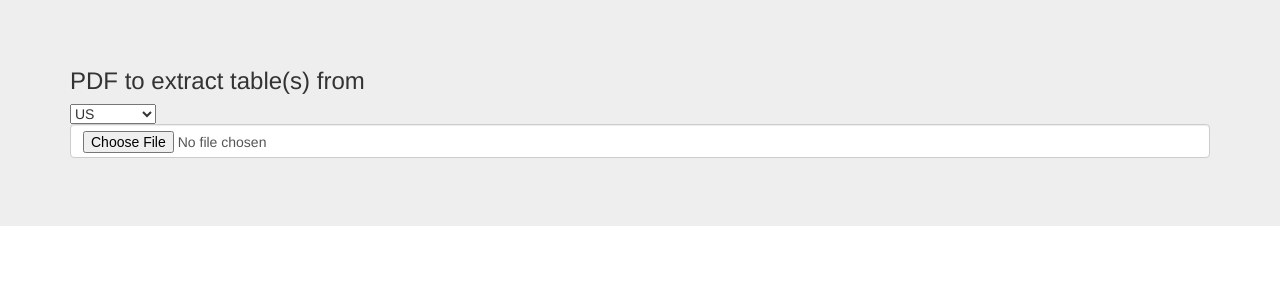
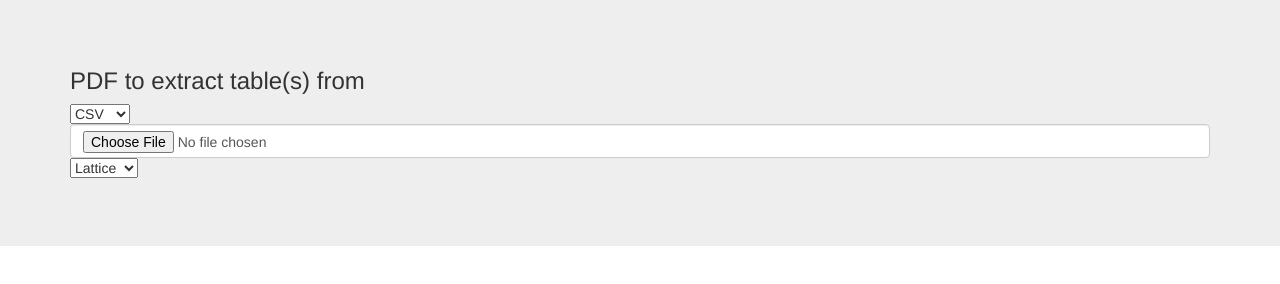
Before and after one commit to bgervin/azure-functions-tabula, a plain HTML site: page src/www/index.html in a window 1280 px wide. Drawn offline with nearby package versions, Linux system fonts and the light colour scheme.

Commit message:
support for format and method parameters for tabula

```diff
--- a/src/www/index.html
+++ b/src/www/index.html
@@ -50,15 +50,16 @@
     <div class="container">
       <div id="uploader">
         <h3>PDF to extract table(s) from</h3>
-        <select id="country">
-          <option value="au">Australia</option>
-          <option value="eu">Europe</option>
-          <option value="kr">Korea</option>
-          <option value="mx">Mexico</option>
-          <option value="sg">Singapore</option>
-          <option value="us" selected>US</option>
+        <select id="format">
+          <option value="CSV">CSV</option>
+          <option value="TSV">TSV</option>
+          <option value="JSON">JSON</option>
         </select><br />
-        <input id="image" type="file" class="form-control" accept="image/jpeg" onchange="uploadFile(this)" />
+        <input id="pdf" type="file" class="form-control" accept="application/pdf" onchange="uploadFile(this)" />
+        <select id="method">
+          <option value="Lattice">Lattice</option>
+          <option value="Stream">Stream</option>
+        </select><br />
       </div>
       <p id="waiting">Looking for tables...</p>
       <h1 id="result"></h1>
```
Also changed, not shown: 1 other file.
